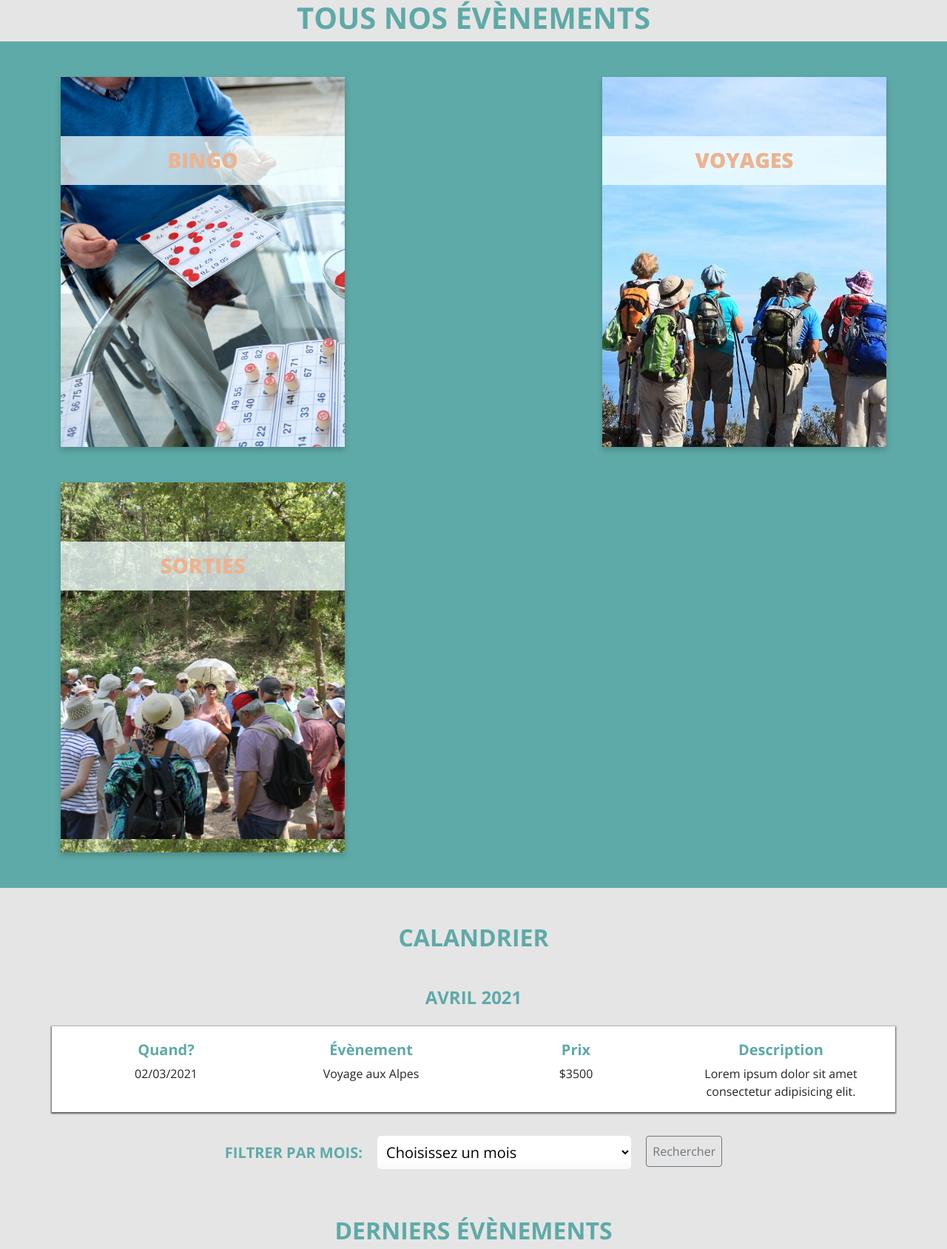
After one commit to WildCodeSchool/orleans-php-202103-project-tempsloisirs, a PHP site: template src/View/Home/event.html.twig in a window 1280 px wide. The commit adds this page. Shown: the top 1688 px of the page at 74% size. Run offline with PHP 8.4, Linux system fonts and the light colour scheme; the template is opened without the code that fills it, so the values that code supplies are empty; some libraries are stand-ins or nearby versions; some web fonts are replaced.

Commit message:
Visual part of the Event page

```diff
--- a/src/View/Admin/Event/index.html.twig
+++ b/src/View/Admin/Event/index.html.twig
@@ -24,7 +24,7 @@
 						<div class="col mb-5 card-group">
 							<div class="card eventCards">
 								<img src={{ event.image }} class="card-img-top" alt="...">
-								<div class="card-body d-flex flex-column justify-content-between">
+								<div class="card-body d-flex flex-column justify-content-around">
 									<h3 class="card-title strong">{{ event.name }}</h3>
 									<p><strong>Date de début:</strong> {{ event.start_date}}</p>
                                     {% if event.end_date is not null and event.end_date != event.start_date %}
--- /dev/null
+++ b/src/View/Home/event.html.twig
@@ -0,0 +1,153 @@
+{% extends 'layout.html.twig' %}
+{% block title %}Les Temps des Loisirs | Évènements
+{% endblock %}
+{% block stylesheet %}<link rel="stylesheet" href="/assets/css/event.css">
+{% endblock %}
+
+{% block content %}
+	<main class="container-fluid p-0 eventMain">
+		<h1 class="text-uppercase text-center">Tous Nos évènements</h1>
+		<div class="bg-eventCards">
+			<section class="container d-flex justify-content-between flex-wrap">
+
+				<div class="flip-card">
+
+					<div class="flip-card-inner">
+						<div class="flip-card-front bg-front-1">
+							<h3>Bingo</h3>
+
+						</div>
+						<div class="flip-card-back">
+							<h3>Bingo</h3>
+							<p>Lorem ipsum dolor sit amet consectetur adipisicing elit. Iste quibusdam dicta consequatur eveniet.Facere dolore tempore totam.
+								                            Minima at beatae animi possimus.
+								                            Quam dicta quia dolore dignissimos. Reiciendis, numquam nostrum!
+							</p>
+						</div>
+					</div>
+				</div>
+
+				<div class="flip-card">
+					<div class="flip-card-inner">
+						<div class="flip-card-front bg-front-2">
+							<h3>Voyages</h3>
+						</div>
+						<div class="flip-card-back">
+							<h3>Voyages</h3>
+							<p>Lorem ipsum dolor sit amet consectetur adipisicing elit. Iste quibusdam dicta consequatur eveniet. Facere dolore tempore totam. Minima at beatae animi possimus.
+															Quam dicta quia dolore dignissimos. Reiciendis, numquam nostrum!
+							</p>
+						</div>
+					</div>
+				</div>
+
+				<div class="flip-card">
+					<div class="flip-card-inner">
+						<div class="flip-card-front bg-front-3">
+							<h3>Sorties</h3>
+						</div>
+						<div class="flip-card-back">
+							<h3>Sorties</h3>
+							<p>Lorem ipsum dolor sit amet consectetur adipisicing elit. Iste quibusdam dicta consequatur eveniet. Facere dolore tempore totam. Minima at beatae animi possimus.
+															Quam dicta quia dolore dignissimos. Reiciendis, numquam nostrum!
+							</p>
+						</div>
+					</div>
+				</div>
+
+			</section>
+		</div>
+
+		<section class="container text-uppercase text-center mb-5 mt-5">
+			<h2 class="m-5">Calandrier</h2>
+			<div>
+				{#To be changed dynamically #}
+				<h4 class="m-4">Avril 2021</h4>
+			</div>
+
+			{# To be looped in order to show the events #}
+			<div class="row eventInfo p-3 mb-3 mt-3">
+				<div class="col-sm  mt-1">
+					<h5>Quand?</h5>
+					<span class="mb-2">02/03/2021
+					</span>
+
+				</div>
+				<div class="col-sm  mt-1">
+					<h5>Évènement</h5>
+					<span class="mb-2">
+						Voyage aux Alpes
+					</span>
+				</div>
+				<div class="col-sm  mt-1">
+					<h5>Prix</h5>
+					<span class="mb-2">$3500
+					</span>
+				</div>
+				<div class="col-sm  mt-1">
+					<h5>Description</h5>
+					<span class="mb-2">Lorem ipsum dolor sit amet consectetur adipisicing elit.
+					</span>
+				</div>
+			</div>
+			{# End event card #}
+
+
+			<form action="" method="POST" class="eventForm">
+				<div class="">
+					<h5 class="d-inline-block">Filtrer par Mois:</h5>
+					<select name="search" id="monthSelect" class="p-2 m-3 monthSelect" aria-label="Search event by month" value="">
+						<option value="">Choisissez un mois</option>
+						<option value="1">Janvier</option>
+						<option value="2">Février</option>
+						<option value="3">Mars</option>
+						<option value="4">Avril</option>
+						<option value="5">Mai</option>
+						<option value="6">Juin</option>
+						<option value="7">Juillet</option>
+						<option value="8">Aôut</option>
+						<option value="9">Septembre</option>
+						<option value="10">Octobre</option>
+						<option value="11">Novembre</option>
+						<option value="12">Décembre</option>
+					</select>
+
+					<input class="btn btn-outline-secondary p-2 mb-2" type="submit" id="search" value="Rechercher">
+				</div>
+			</form>
+		</section>
+
+
+		<section class="container mb-5 mt-5 p-0">
+			<h2 class="text-uppercase text-center">Derniers Évènements</h2>
+
+			<div id="carouselExampleIndicators" class="carousel slide" data-bs-ride="carousel">
+				<div class="carousel-indicators">
+					<button type="button" data-bs-target="#carouselExampleIndicators" data-bs-slide-to="0" class="active" aria-current="true" aria-label="Slide 1"></button>
+					<button type="button" data-bs-target="#carouselExampleIndicators" data-bs-slide-to="1" aria-label="Slide 2"></button>
+					<button type="button" data-bs-target="#carouselExampleIndicators" data-bs-slide-to="2" aria-label="Slide 3"></button>
+				</div>
+				<div class="carousel-inner">
+					<div class="carousel-item active">
+						<img src="http://tempsdesloisirs45590.fr/regard10/Documents_Communs/_pageWeb/image/photogroupe/italie_mai18.png" class="d-block w-100" alt="...">
+					</div>
+					<div class="carousel-item">
+						<img src="http://tempsdesloisirs45590.fr/regard10/Documents_Communs/_pageWeb/image/photogroupe/tyrol_11sept17_swaroski.jpg" class="d-block w-100" alt="...">
+					</div>
+					<div class="carousel-item">
+						<img src="http://tempsdesloisirs45590.fr/regard10/Documents_Communs/_pageWeb/image/photogroupe/tyrol_11sept17_innsbruck.jpg" class="d-block w-100" alt="...">
+					</div>
+				</div>
+				<button class="carousel-control-prev" type="button" data-bs-target="#carouselExampleIndicators" data-bs-slide="prev">
+					<span class="carousel-control-prev-icon" aria-hidden="true"></span>
+					<span class="visually-hidden">Previous</span>
+				</button>
+				<button class="carousel-control-next" type="button" data-bs-target="#carouselExampleIndicators" data-bs-slide="next">
+					<span class="carousel-control-next-icon" aria-hidden="true"></span>
+					<span class="visually-hidden">Next</span>
+				</button>
+			</div>
+		</section>
+	</main>
+
+{% endblock %}
```
Also changed, not shown: src/Controller/EventController.php (added, +16 -0 lines), public/assets/css/event.css (added), public/assets/images/event/bingo_1.png (added), public/assets/images/event/bingo_2.png (added), public/assets/images/event/sortis.jpeg (added), public/assets/images/event/voyages.jpeg (added).
